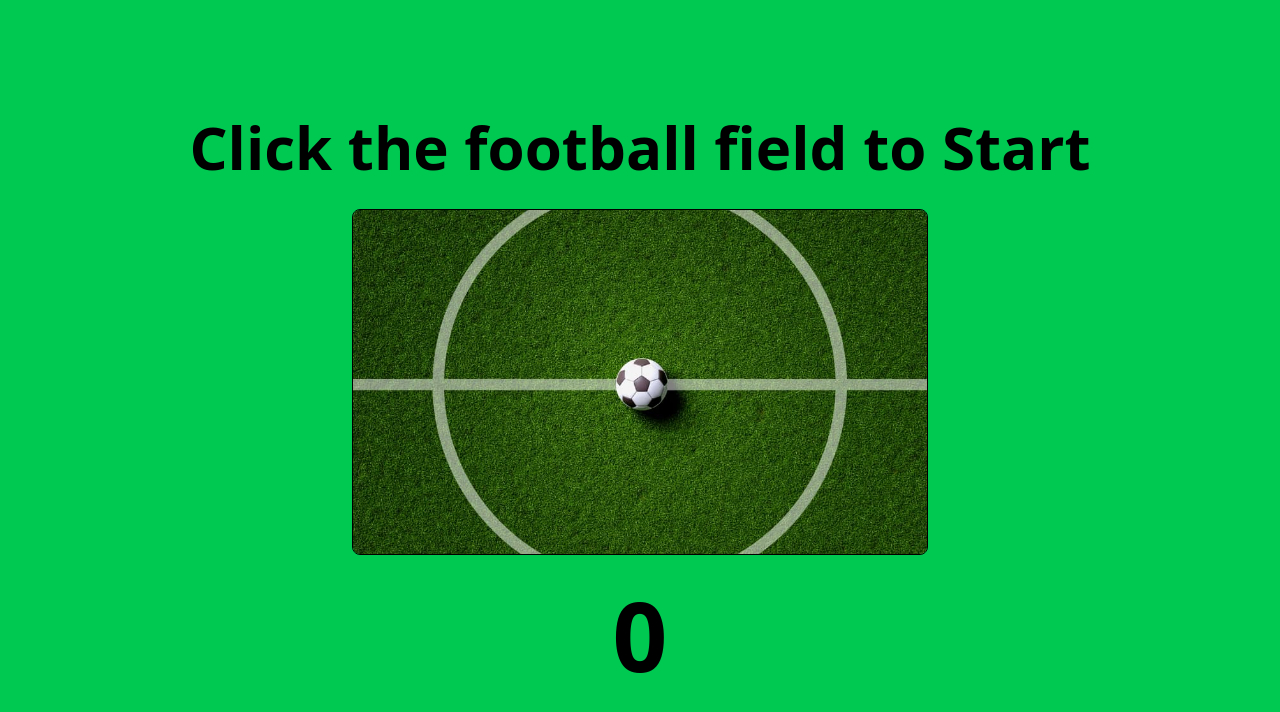
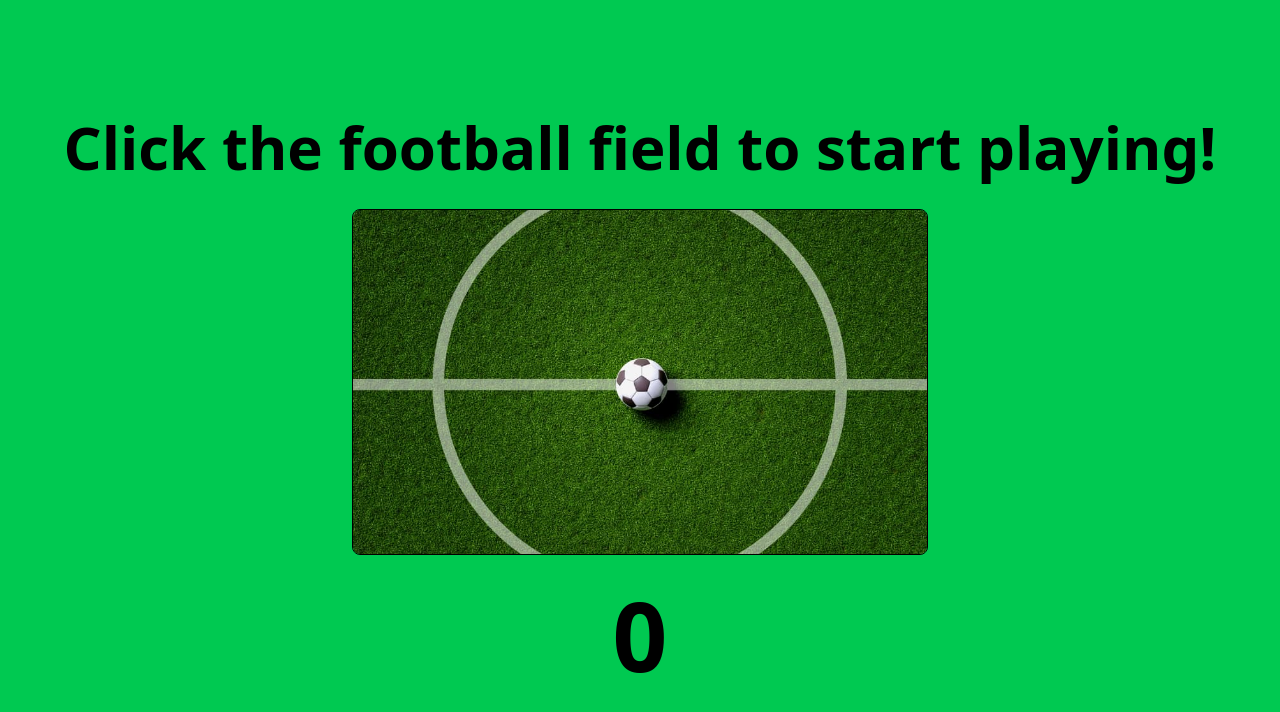
Before and after one commit to nsohamza/JSprojectpvt2, a website: page src/field.html in a window 1280 px wide. Drawn offline with Linux system fonts and the light colour scheme.

Commit message:
css file removal

```diff
--- a/src/field.html
+++ b/src/field.html
@@ -9,7 +9,7 @@
 </head>
 <body class="flex justify-center text-center h-screen bg-green-500">
     <div class="container mx-auto my-auto p-4">
-        <h1 class="text-6xl font-black mb-8">Click the football field to Start</h1>
+        <h1 class="text-6xl font-black mb-8">Click the football field to start playing!</h1>
 
         <img
             id="ft-img"
```
Also changed, not shown: h.html (deleted, +0 -22 lines), src/field.css (deleted, +0 -24 lines).
